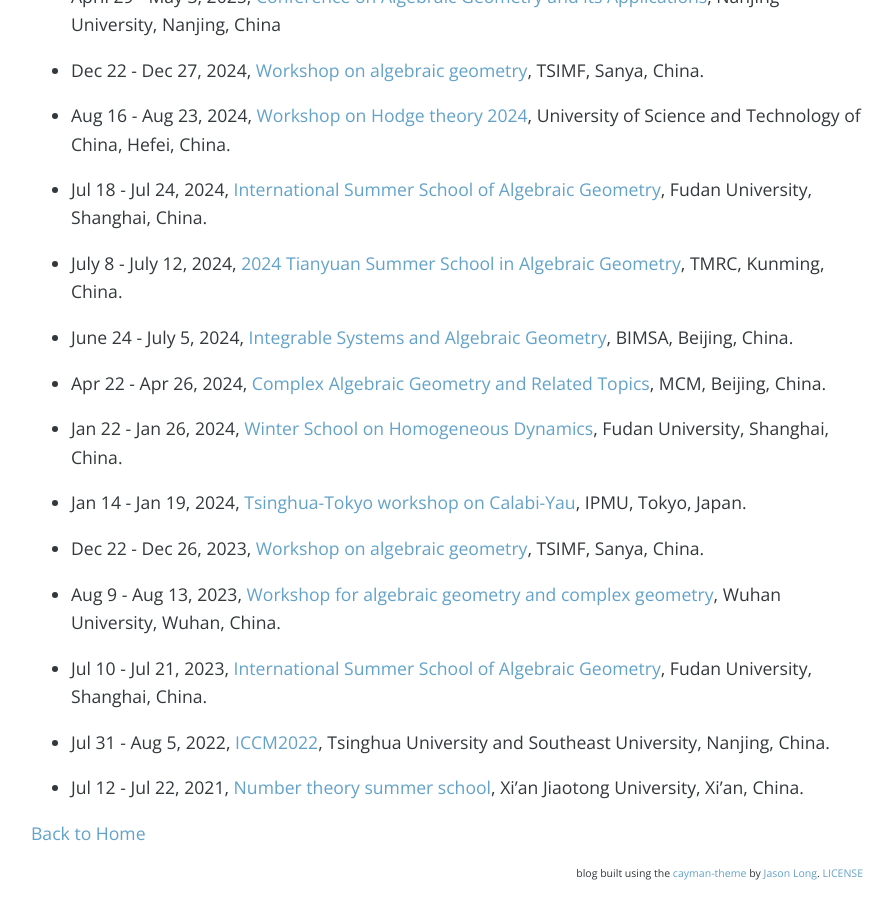
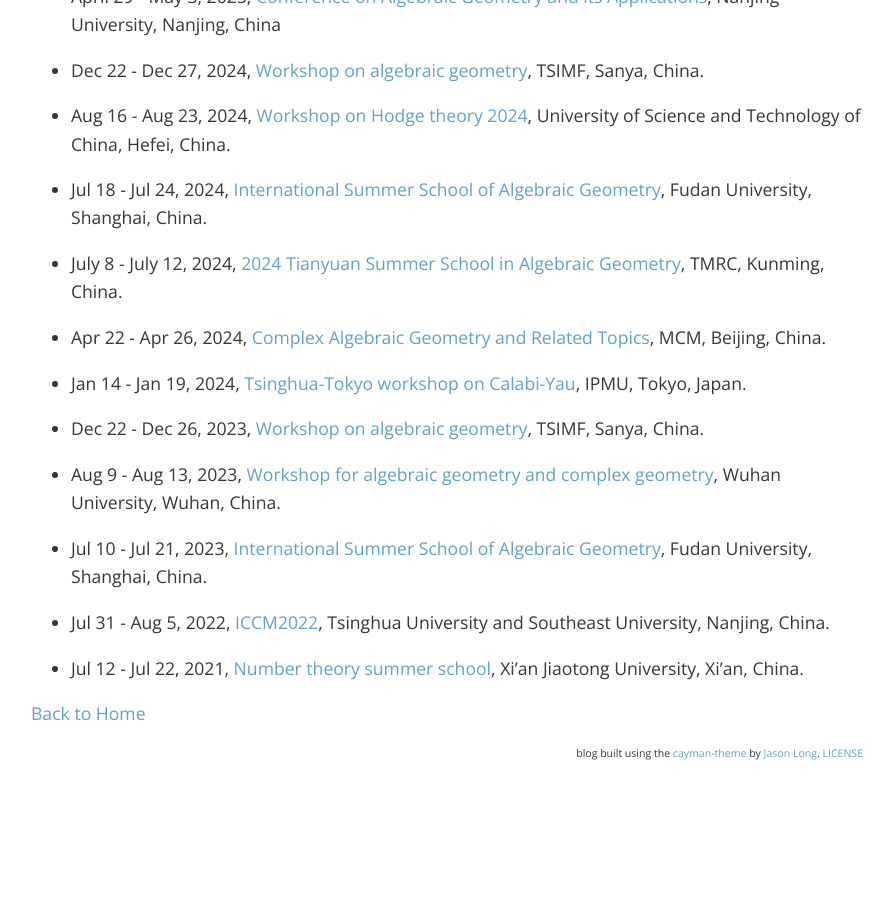
Before and after one commit to bowenl-math/bowenl-math.github.io, a Jekyll site: the page built from travel.md, in a window 1280 px wide and 900 px high, scrolled down 712 px. Shown: the whole window, without its empty margins (193-1087 px from the left). Built offline with Jekyll 4.4.1, drawn with Linux system fonts in a browser that asks for light colours; nearby versions of some CDN libraries; our own code applies the rules of GitHub Pages for plain Markdown files; comment, search, counter and statistics services are not loaded; after the commit the page ends 1493 px from its top, so only the background shows below that.

Commit message:
Update travel.md

```diff
--- a/travel.md
+++ b/travel.md
@@ -18,11 +18,7 @@
 
 * July 8 - July 12, 2024, [2024 Tianyuan Summer School in Algebraic Geometry](http://www.jliumath.com/conferences/2024TSSiAG.html), TMRC, Kunming, China.
 
-* June 24 - July 5, 2024, [Integrable Systems and Algebraic Geometry](https://www.bimsa.cn/bmpsw/index.html), BIMSA, Beijing, China.
-
 * Apr 22 - Apr 26, 2024, [Complex Algebraic Geometry and Related Topics](http://www.mcm.ac.cn/events/programs/202401/t20240122_768739.html), MCM, Beijing, China.
-
-* Jan 22 - Jan 26, 2024, [Winter School on Homogeneous Dynamics](https://scms.fudan.edu.cn/info/4588/6088.htm), Fudan University, Shanghai, China.
 
 * Jan 14 - Jan 19, 2024, [Tsinghua-Tokyo workshop on Calabi-Yau](https://indico.ipmu.jp/event/422/), IPMU, Tokyo, Japan.
 
```
